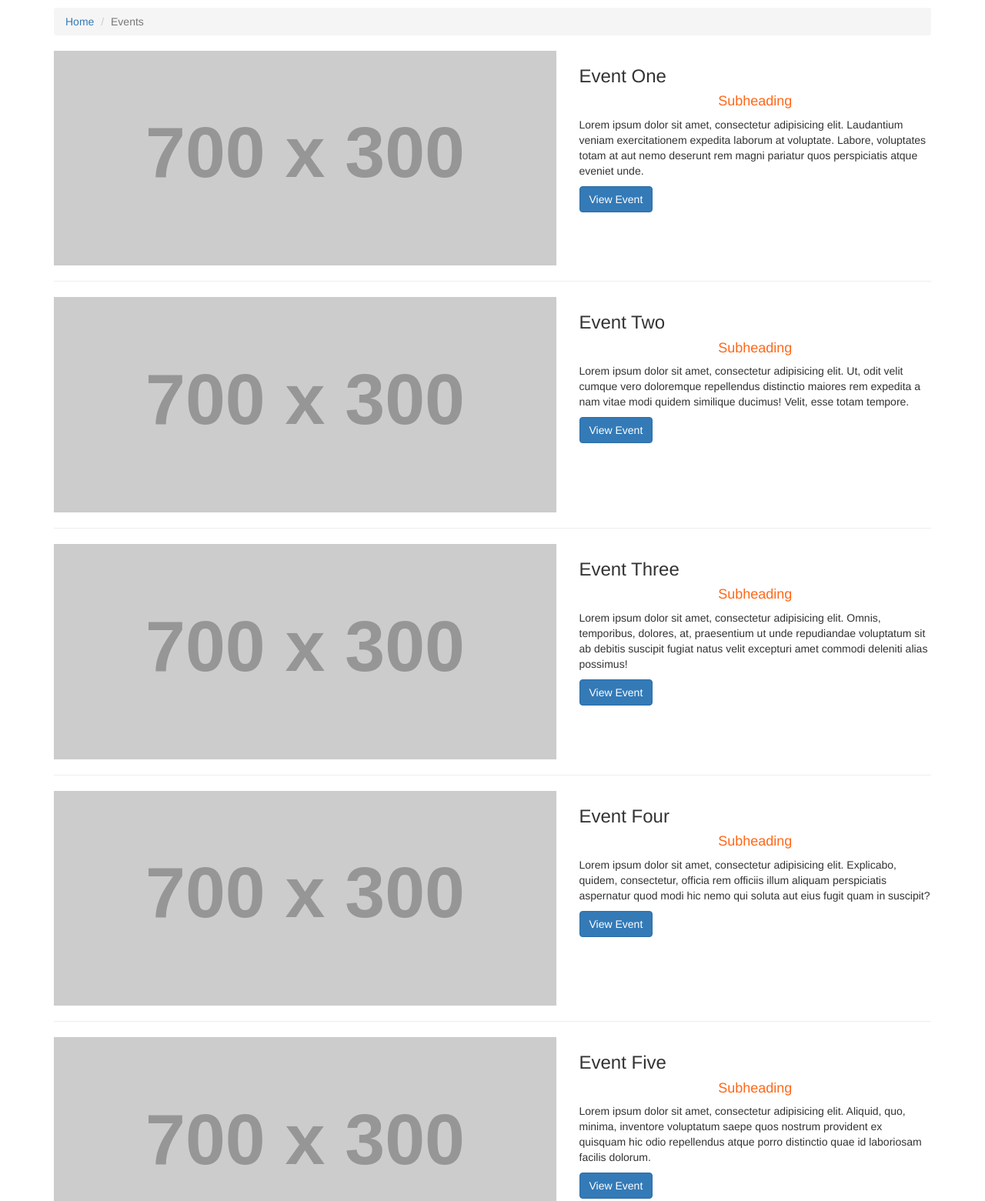
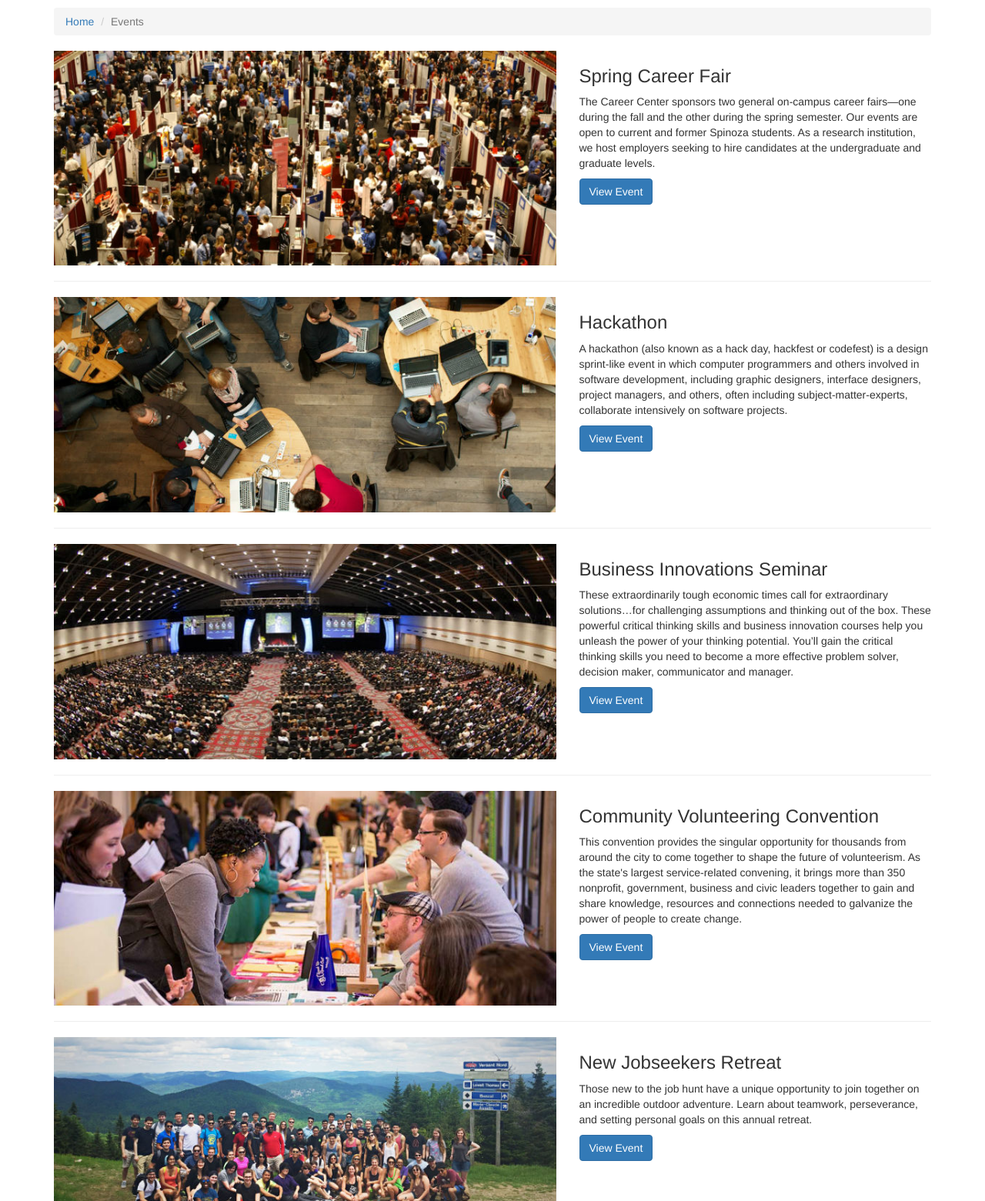
Before and after one commit to h3xar0n/gradplan, a plain HTML site: page events.html in a window 1280 px wide. Shown: the part 160-1721 px from the top of the page at 77% size. Drawn offline with Linux system fonts and the light colour scheme; placeholder pictures from the web are drawn by us.

Commit message:
Events index

```diff
--- a/events.html
+++ b/events.html
@@ -1,36 +1,26 @@
 <!DOCTYPE html>
 <html lang="en">
-
 <head>
-
     <meta charset="utf-8">
     <meta http-equiv="X-UA-Compatible" content="IE=edge">
     <meta name="viewport" content="width=device-width, initial-scale=1">
     <meta name="description" content="">
     <meta name="author" content="">
-
     <title>PROTOTYPE // Gameplan Grad Jobs</title>
-
     <!-- Bootstrap Core CSS -->
     <link href="css/bootstrap.min.css" rel="stylesheet">
-
     <!-- Custom CSS -->
     <link href="css/modern-business.css" rel="stylesheet">
-
     <!-- Custom Fonts -->
     <link href="font-awesome/css/font-awesome.min.css" rel="stylesheet" type="text/css">
-
     <!-- HTML5 Shim and Respond.js IE8 support of HTML5 elements and media queries -->
     <!-- WARNING: Respond.js doesn't work if you view the page via file:// -->
     <!--[if lt IE 9]>
         <script src="https://oss.maxcdn.com/libs/html5shiv/3.7.0/html5shiv.js"></script>
         <script src="https://oss.maxcdn.com/libs/respond.js/1.4.2/respond.min.js"></script>
     <![endif]-->
-
 </head>
-
 <body>
-
     <!-- Navigation -->
     <nav class="navbar navbar-inverse navbar-fixed-top" role="navigation">
         <div class="container">
@@ -83,10 +73,8 @@
         </div>
         <!-- /.container -->
     </nav>
-
     <!-- Page Content -->
     <div class="container">
-
         <!-- Page Heading/Breadcrumbs -->
         <div class="row">
             <div class="col-lg-12">
@@ -98,20 +86,17 @@
                     <li class="active">Events</li>
                 </ol>
             </div>
-        </div>
-        <!-- /.row -->
-
+        </div> <!-- /.row -->
         <!-- Event One -->
         <div class="row">
             <div class="col-md-7">
                 <a href="event-sample.html">
-                    <img class="img-responsive img-hover" src="http://placehold.it/700x300" alt="">
+                    <img class="img-responsive img-hover" src="images/events/careerfairmd1.jpg" alt="">
                 </a>
             </div>
             <div class="col-md-5">
-                <h3>Event One</h3>
-                <h4>Subheading</h4>
-                <p>Lorem ipsum dolor sit amet, consectetur adipisicing elit. Laudantium veniam exercitationem expedita laborum at voluptate. Labore, voluptates totam at aut nemo deserunt rem magni pariatur quos perspiciatis atque eveniet unde.</p>
+                <h3>Spring Career Fair</h3>
+                <p>The Career Center sponsors two general on-campus career fairs—one during the fall and the other during the spring semester. Our events are open to current and former Spinoza students. As a research institution, we host employers seeking to hire candidates at the undergraduate and graduate levels.</p>
                 <a class="btn btn-primary" href="event-sample.html">View Event</i></a>
             </div>
         </div>
@@ -123,13 +108,12 @@
         <div class="row">
             <div class="col-md-7">
                 <a href="event-sample.html">
-                    <img class="img-responsive img-hover" src="http://placehold.it/700x300" alt="">
+                    <img class="img-responsive img-hover" src="images/events/careerfairmd2.jpg" alt="">
                 </a>
             </div>
             <div class="col-md-5">
-                <h3>Event Two</h3>
-                <h4>Subheading</h4>
-                <p>Lorem ipsum dolor sit amet, consectetur adipisicing elit. Ut, odit velit cumque vero doloremque repellendus distinctio maiores rem expedita a nam vitae modi quidem similique ducimus! Velit, esse totam tempore.</p>
+                <h3>Hackathon</h3>
+                <p>A hackathon (also known as a hack day, hackfest or codefest) is a design sprint-like event in which computer programmers and others involved in software development, including graphic designers, interface designers, project managers, and others, often including subject-matter-experts, collaborate intensively on software projects.</p>
                 <a class="btn btn-primary" href="event-sample.html">View Event</i></a>
             </div>
         </div>
@@ -141,13 +125,12 @@
         <div class="row">
             <div class="col-md-7">
                 <a href="event-sample.html">
-                    <img class="img-responsive img-hover" src="http://placehold.it/700x300" alt="">
+                    <img class="img-responsive img-hover" src="images/events/careerfairmd3.jpg" alt="">
                 </a>
             </div>
             <div class="col-md-5">
-                <h3>Event Three</h3>
-                <h4>Subheading</h4>
-                <p>Lorem ipsum dolor sit amet, consectetur adipisicing elit. Omnis, temporibus, dolores, at, praesentium ut unde repudiandae voluptatum sit ab debitis suscipit fugiat natus velit excepturi amet commodi deleniti alias possimus!</p>
+                <h3>Business Innovations Seminar</h3>
+                <p>These extraordinarily tough economic times call for extraordinary solutions…for challenging assumptions and thinking out of the box. These powerful critical thinking skills and business innovation courses help you unleash the power of your thinking potential. You’ll gain the critical thinking skills you need to become a more effective problem solver, decision maker, communicator and manager. </p>
                 <a class="btn btn-primary" href="event-sample.html">View Event</i></a>
             </div>
         </div>
@@ -160,13 +143,12 @@
 
             <div class="col-md-7">
                 <a href="event-sample.html">
-                    <img class="img-responsive img-hover" src="http://placehold.it/700x300" alt="">
+                    <img class="img-responsive img-hover" src="images/events/careerfairmd4.jpg" alt="">
                 </a>
             </div>
             <div class="col-md-5">
-                <h3>Event Four</h3>
-                <h4>Subheading</h4>
-                <p>Lorem ipsum dolor sit amet, consectetur adipisicing elit. Explicabo, quidem, consectetur, officia rem officiis illum aliquam perspiciatis aspernatur quod modi hic nemo qui soluta aut eius fugit quam in suscipit?</p>
+                <h3>Community Volunteering Convention</h3>
+                <p>This convention provides the singular opportunity for thousands from around the city to come together to shape the future of volunteerism. As the state's largest service-related convening, it brings more than 350 nonprofit, government, business and civic leaders together to gain and share knowledge, resources and connections needed to galvanize the power of people to create change.</p>
                 <a class="btn btn-primary" href="event-sample.html">View Event</i></a>
             </div>
         </div>
@@ -178,13 +160,12 @@
         <div class="row">
             <div class="col-md-7">
                 <a href="#">
-                    <img class="img-responsive img-hover" src="http://placehold.it/700x300" alt="">
+                    <img class="img-responsive img-hover" src="images/events/careerfairmd5.jpg" alt="">
                 </a>
             </div>
             <div class="col-md-5">
-                <h3>Event Five</h3>
-                <h4>Subheading</h4>
-                <p>Lorem ipsum dolor sit amet, consectetur adipisicing elit. Aliquid, quo, minima, inventore voluptatum saepe quos nostrum provident ex quisquam hic odio repellendus atque porro distinctio quae id laboriosam facilis dolorum.</p>
+                <h3>New Jobseekers Retreat</h3>
+                <p>Those new to the job hunt have a unique opportunity to join together on an incredible outdoor adventure. Learn about teamwork, perseverance, and setting personal goals on this annual retreat.</p>
                 <a class="btn btn-primary" href="#">View Event</i></a>
             </div>
         </div>
```
